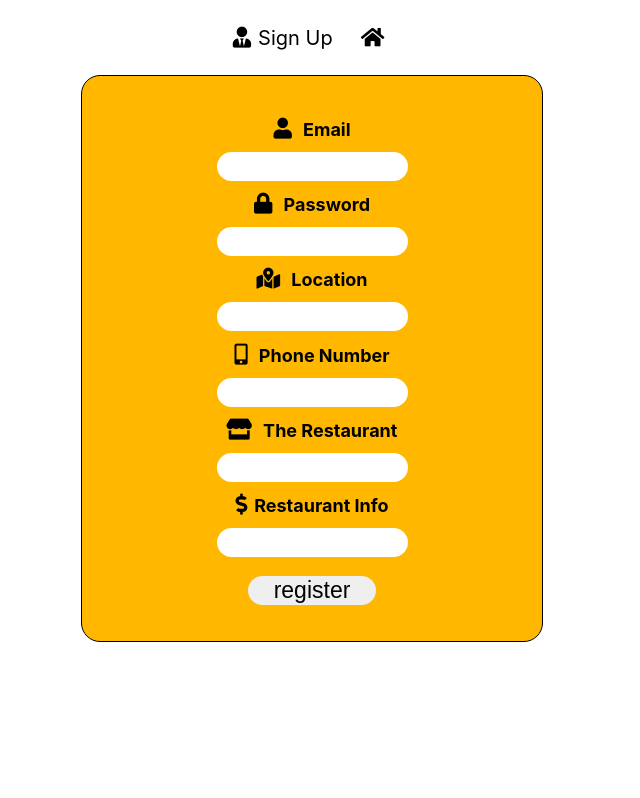
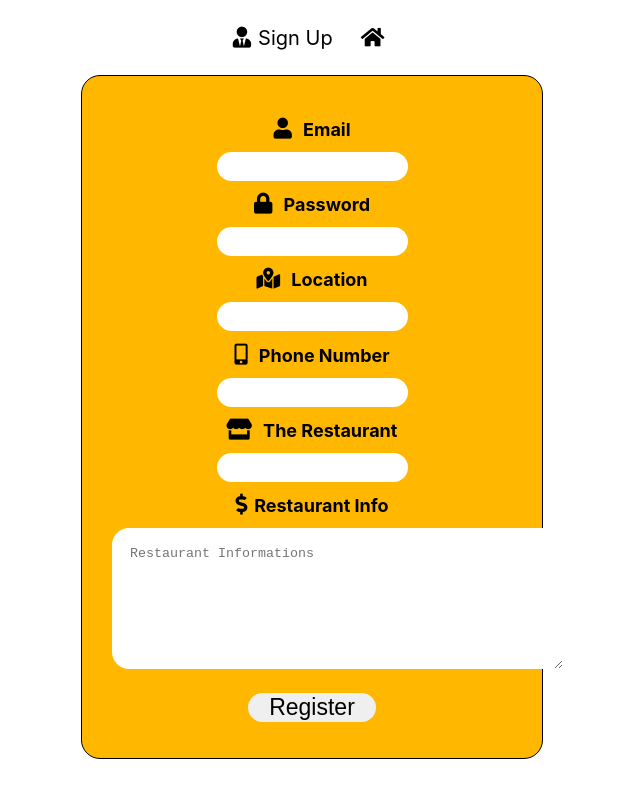
Before and after one commit to ninjas-code/Tafran, a React (Create React App) app: page /registered in a window 1280 px wide. Shown: the whole page, without its empty margins (328-968 px from the left). Built offline with nearby package versions, Linux system fonts and the light colour scheme; a web font is replaced by a local one.

Commit message:
RegRestaurant Informations

```diff
--- a/src/App.css
+++ b/src/App.css
@@ -109,6 +109,12 @@ input.input1 {
   margin: 27px 5px;
   font-family: 'Francois One', sans-serif;
 }
+textarea.TextArea{
+  padding:18px;
+  border-radius: 17px;
+  border: 2px;
+
+}
 table.Tabel {
   margin: 0 auto;
 }
--- a/src/components/registered.jsx
+++ b/src/components/registered.jsx
@@ -115,10 +115,13 @@ class register extends React.Component{
             <h1 className="UserTitles"><i class="fas fa-store"></i> The Restaurant</h1>
             <input type="text" className="UserInput" name="Restaurant" onChange={this.handelUserChange.bind(this)}required />
             <h1 className="UserTitles"><i class="fas fa-dollar-sign"></i>Restaurant Info</h1>
-            <input type="text" className="UserInput" name="PriceandMeal" onChange={this.handelUserChange.bind(this)} />
+            {/* <input type="text" className="UserInput" name="PriceandMeal" onChange={this.handelUserChange.bind(this)} /> */}
+            <textarea className="TextArea" rows="7" cols="50" placeholder="Restaurant Informations">
+
+            </textarea>
             <div>{this.state.PriceandMealErr}</div>
 
-            <button type="submit" className="ButtonLog" >register</button>
+            <button type="submit" className="ButtonLog" >Register</button>
             </form>
             </div>
 
```
